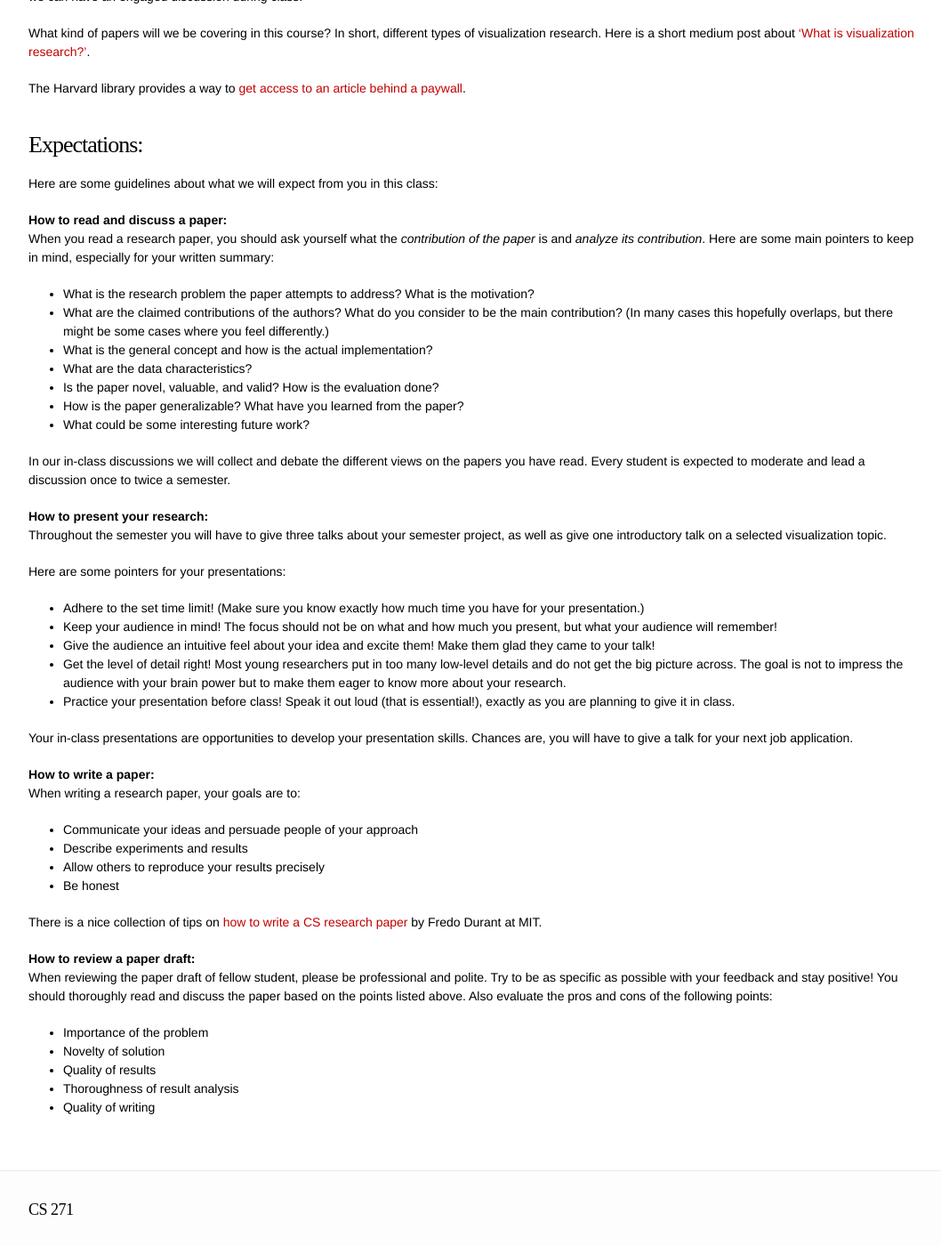
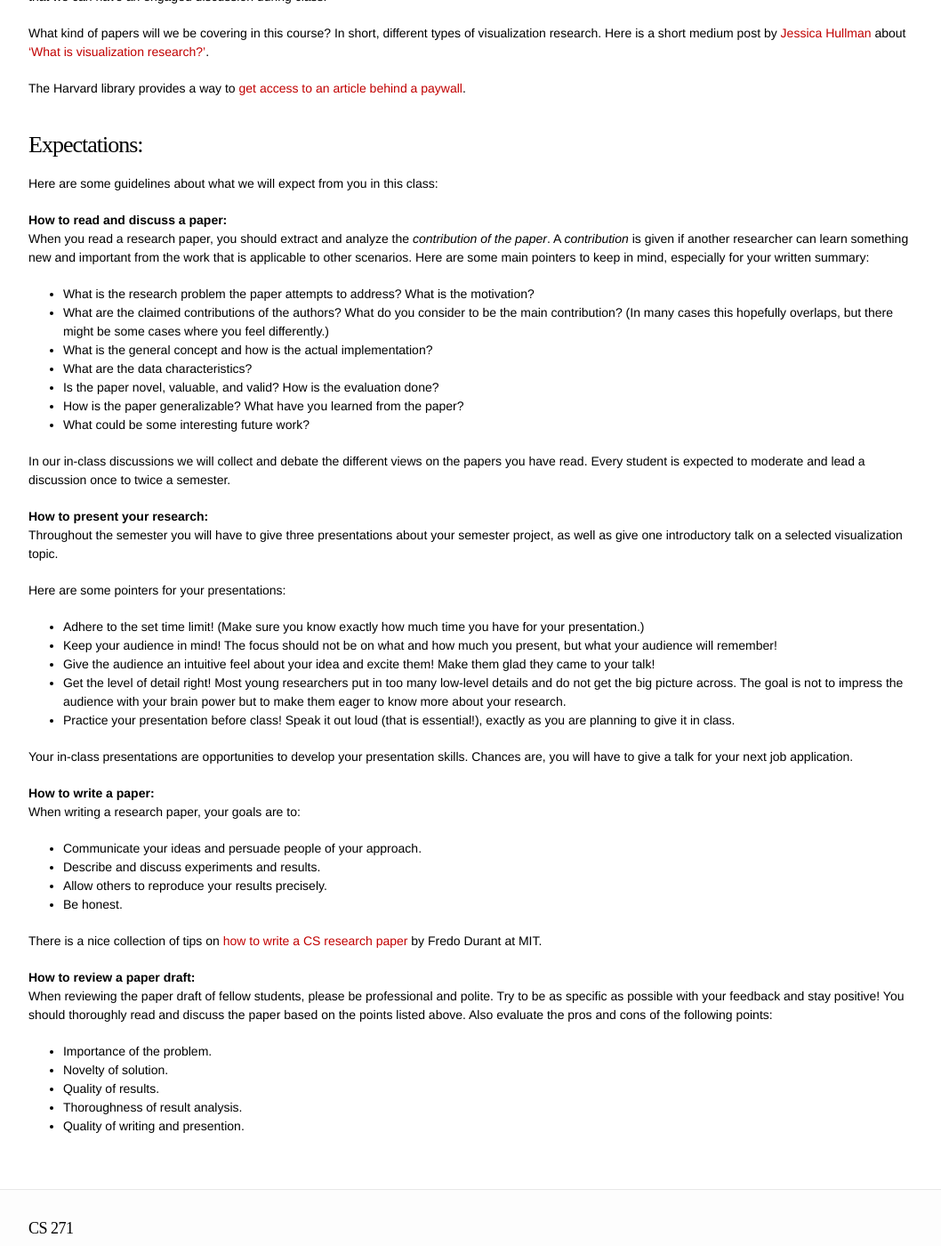
Before and after one commit to CS-271/CS-271.github.io, a Jekyll site: the page built from reading.md, in a window 1280 px wide and 1400 px high, scrolled down 349 px. Shown: the whole window at 89% size, without its empty margins (108-1166 px from the left). Built offline with Jekyll 4.4.1, drawn with Linux system fonts in a browser that asks for light colours; some web fonts are replaced; some of the changed text lies outside the part shown.

Commit message:
Textual review and sanity check.

```diff
--- a/reading.md
+++ b/reading.md
@@ -8,9 +8,10 @@ order: 3
 
 
 ### Paper reading and discussion:
-During most class meetings we will discuss visualization research papers. You will have read and provided written feedback on the papers prior to class so that we can have an engaged discussion during class.
+During most class meetings we will discuss visualization research papers. You will have (1) read and provided (2) written feedback on the papers prior to class so that we can have an engaged discussion during class.
 
-What kind of papers will we be covering in this course? In short, different types of visualization research. Here is a short medium post about ['What is visualization research?'](https://medium.com/multiple-views-visualization-research-explained/what-is-visualization-research-what-should-it-be-8840a9ba658).
+
+What kind of papers will we be covering in this course? In short, different types of visualization research. Here is a short medium post by [Jessica Hullman](https://users.eecs.northwestern.edu/~jhullman/) about ['What is visualization research?'](https://medium.com/multiple-views-visualization-research-explained/what-is-visualization-research-what-should-it-be-8840a9ba658).
 
 The Harvard library provides a way to [get access to an article behind a paywall](https://library.harvard.edu/services-tools/check-harvard-library-bookmark).
 
@@ -19,7 +20,7 @@ The Harvard library provides a way to [get access to an article behind a paywall
 Here are some guidelines about what we will expect from you in this class:
 
 **How to read and discuss a paper:**
-When you read a research paper, you should ask yourself what the *contribution of the paper* is and *analyze its contribution*. Here are some main pointers to keep in mind, especially for your written summary:
+When you read a research paper, you should extract and analyze the *contribution of the paper*. A *contribution* is given if another researcher can learn something new and important from the work that is applicable to other scenarios. Here are some main pointers to keep in mind, especially for your written summary:
 
 * What is the research problem the paper attempts to address? What is the motivation?
 * What are the claimed contributions of the authors? What do you consider to be the main contribution? (In many cases this hopefully overlaps, but there might be some cases where you feel differently.)
@@ -32,7 +33,7 @@ When you read a research paper, you should ask yourself what the *contribution o
 In our in-class discussions we will collect and debate the different views on the papers you have read. Every student is expected to moderate and lead a discussion once to twice a semester.
 
 **How to present your research:**
-Throughout the semester you will have to give three talks about your semester project, as well as give one introductory talk on a selected visualization topic.
+Throughout the semester you will have to give three presentations about your semester project, as well as give one introductory talk on a selected visualization topic.
 
 Here are some pointers for your presentations:
 
@@ -47,18 +48,18 @@ Your in-class presentations are opportunities to develop your presentation skill
 **How to write a paper:**
 When writing a research paper, your goals are to:
 
-* Communicate your ideas and persuade people of your approach
-* Describe experiments and results
-* Allow others to reproduce your results precisely
-* Be honest
+* Communicate your ideas and persuade people of your approach.
+* Describe and discuss experiments and results.
+* Allow others to reproduce your results precisely.
+* Be honest.
 
 There is a nice collection of tips on [how to write a CS research paper](http://people.csail.mit.edu/fredo/PUBLI/writing.pdf) by Fredo Durant at MIT.
 
 **How to review a paper draft:**
-When reviewing the paper draft of fellow student, please be professional and polite. Try to be as specific as possible with your feedback and stay positive! You should thoroughly read and discuss the paper based on the points listed above. Also evaluate the pros and cons of the following points:
+When reviewing the paper draft of fellow students, please be professional and polite. Try to be as specific as possible with your feedback and stay positive! You should thoroughly read and discuss the paper based on the points listed above. Also evaluate the pros and cons of the following points:
 
-* Importance of the problem
-* Novelty of solution
-* Quality of results
-* Thoroughness of result analysis
-* Quality of writing
+* Importance of the problem.
+* Novelty of solution.
+* Quality of results.
+* Thoroughness of result analysis.
+* Quality of writing and presention.
```
Also changed, not shown: index.md (+11 -11 lines), project.md (+5 -5 lines).
